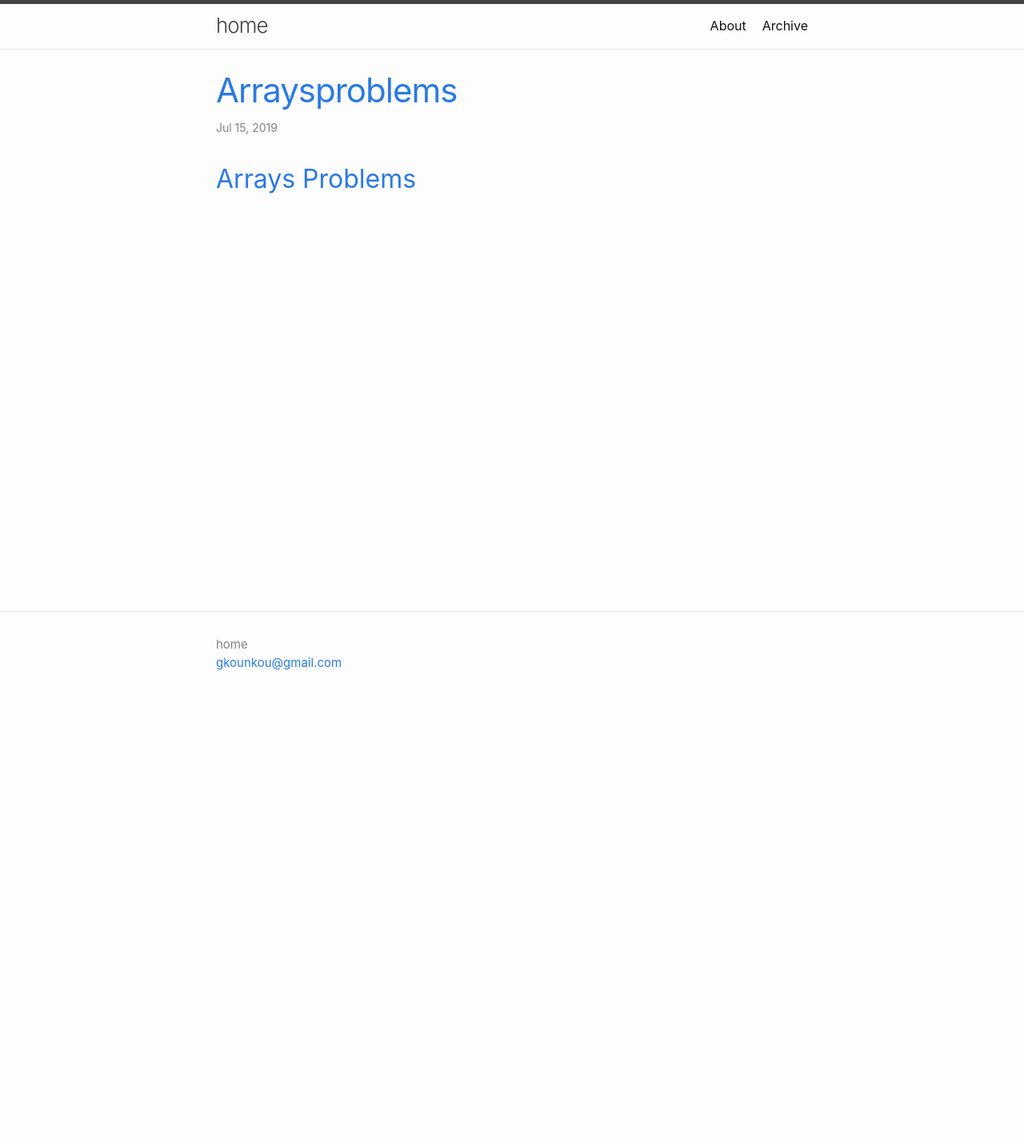
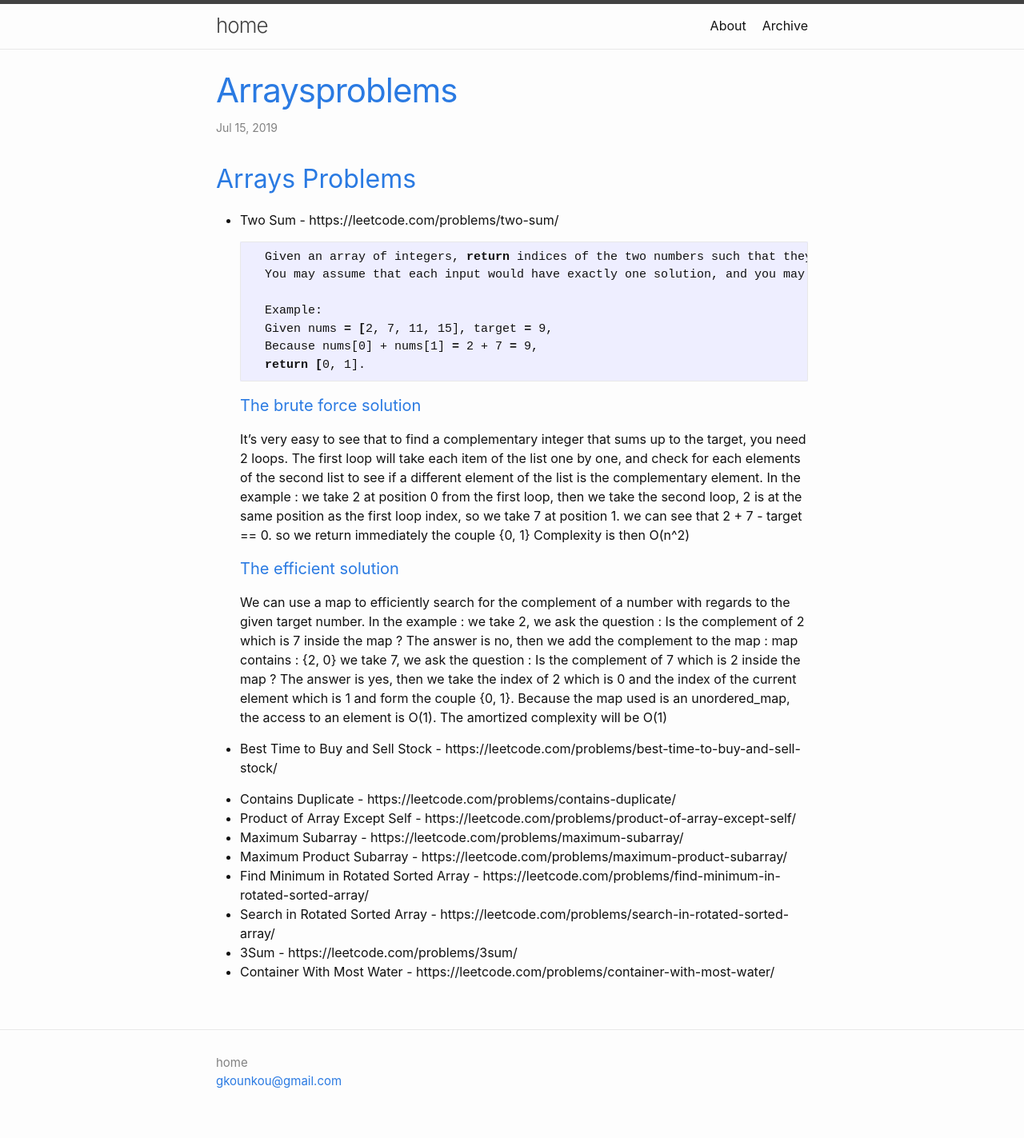
Before and after one commit to kounkou/kounkou.github.io, a Jekyll site: the page built from _posts/2019-07-15-ArraysProblems.md, in a window 1280 px wide. Shown: the whole page at 80% size. Built offline with Jekyll 4.4.1, drawn with Linux system fonts in a browser that asks for light colours; our own code applies the rules of GitHub Pages for plain Markdown files; comment, search, counter and statistics services are not loaded; before the commit the page ends 900 px from its top, so only the background shows below that.

Commit message:
Update 2019-07-15-ArraysProblems.md
Adding some info about my understanding of the problem.

````diff
--- a/_posts/2019-07-15-ArraysProblems.md
+++ b/_posts/2019-07-15-ArraysProblems.md
@@ -1,2 +1,49 @@
 
 ## Arrays Problems
+
+- Two Sum - https://leetcode.com/problems/two-sum/
+
+    ```bash
+    Given an array of integers, return indices of the two numbers such that they add up to a specific target.
+    You may assume that each input would have exactly one solution, and you may not use the same element twice.
+
+    Example:
+    Given nums = [2, 7, 11, 15], target = 9,
+    Because nums[0] + nums[1] = 2 + 7 = 9,
+    return [0, 1].
+  ```
+
+  #### The brute force solution
+
+  It's very easy to see that to find a complementary integer that sums up to the target, you need 2 loops.
+  The first loop will take each item of the list one by one, and check for each elements of the second list
+  to see if a different element of the list is the complementary element.
+  In the example :
+  we take 2 at position 0 from the first loop, then we take the second loop, 2 is at the same position as the first loop
+  index, so we take 7 at position 1. we can see that 2 + 7 - target == 0. so we return immediately the couple {0, 1}
+  Complexity is then O(n^2)
+
+  #### The efficient solution
+
+  We can use a map to efficiently search for the complement of a number with regards to the given target number.
+  In the example :
+  we take 2, we ask the question : Is the complement of 2 which is 7 inside the map ? The answer is no, then we add the
+  complement to the map :
+  map contains : {2, 0}
+  we take 7, we ask the question : Is the complement of 7 which is 2 inside the map ? The answer is yes, then we
+  take the index of 2 which is 0 and the index of the current element which is 1 and form the couple  {0, 1}.
+  Because the map used is an unordered_map, the access to an element is O(1).
+  The amortized complexity will be O(1)
+
+
+- Best Time to Buy and Sell Stock - https://leetcode.com/problems/best-time-to-buy-and-sell-stock/
+
+
+- Contains Duplicate - https://leetcode.com/problems/contains-duplicate/
+- Product of Array Except Self - https://leetcode.com/problems/product-of-array-except-self/
+- Maximum Subarray - https://leetcode.com/problems/maximum-subarray/
+- Maximum Product Subarray - https://leetcode.com/problems/maximum-product-subarray/
+- Find Minimum in Rotated Sorted Array - https://leetcode.com/problems/find-minimum-in-rotated-sorted-array/
+- Search in Rotated Sorted Array - https://leetcode.com/problems/search-in-rotated-sorted-array/
+- 3Sum - https://leetcode.com/problems/3sum/
+- Container With Most Water - https://leetcode.com/problems/container-with-most-water/
````
